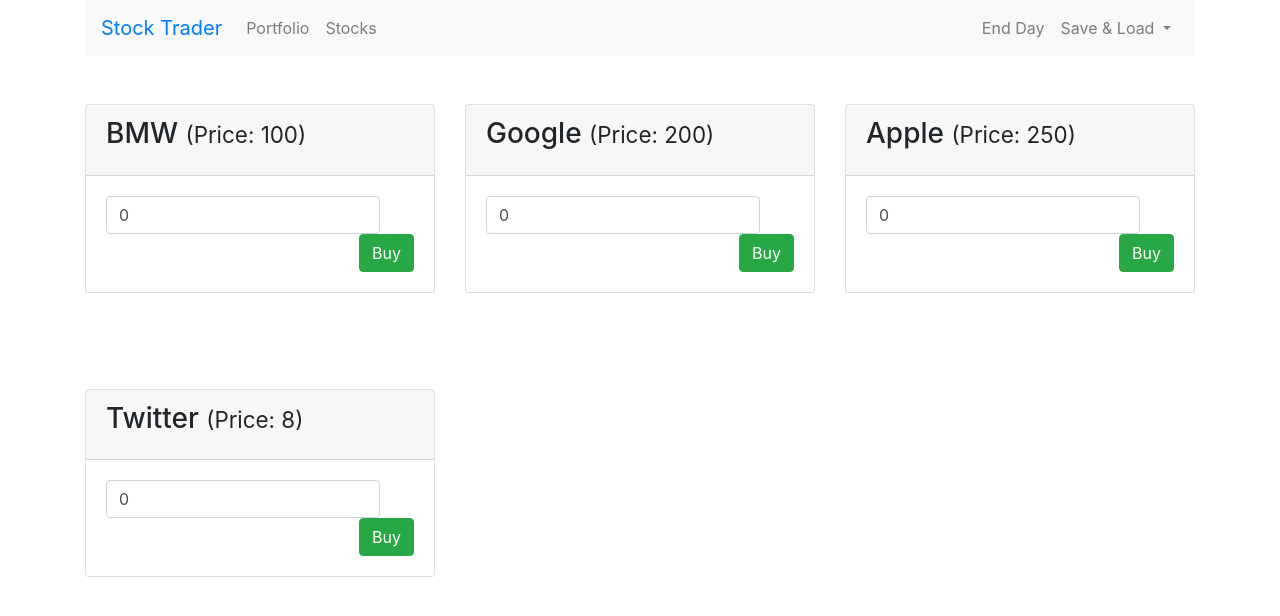
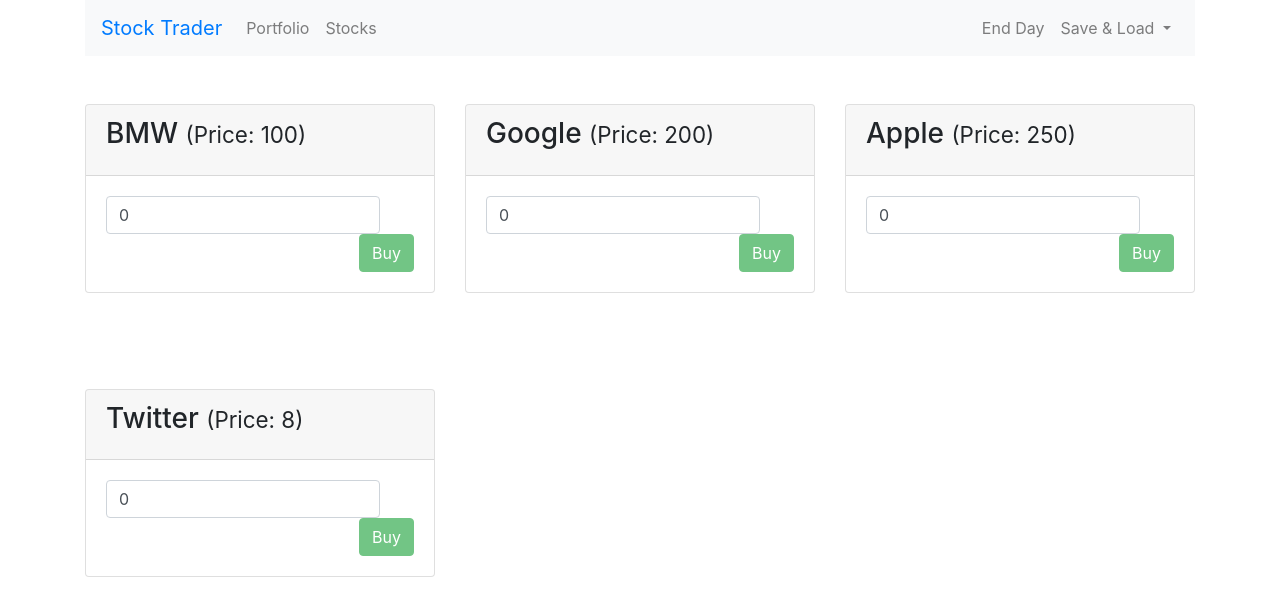
Before and after one commit to kiprutobrian/stock, a Vue app: page /stocks in a window 1280 px wide. Shown: the top 616 px of the page. Built offline with nearby package versions, Linux system fonts and the light colour scheme.

Commit message:
condition to disable button

```diff
--- a/src/components/stocks/Stock.vue
+++ b/src/components/stocks/Stock.vue
@@ -15,7 +15,7 @@
 					<button
 						class="btn btn-success"
 						@click="buyStock"
-						:disabled="quantity <= 0 &&	!Number.isInteger(quantity)"
+						:disabled="quantity <= 0 || isNaN(quantity)"
 					>Buy</button>
 				</div>
 			</div>
```
